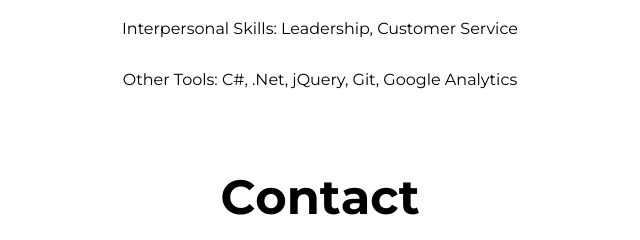
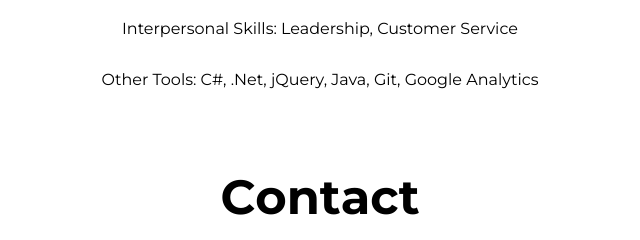
Before and after one commit to chjlarson/chjlarson.com, a Gatsby site: page / in a window 1280 px wide. Shown: the part 2503-2743 px from the top of the page, 320-960 px from the left. Built offline with nearby package versions, Linux system fonts and the light colour scheme; Gatsby itself is replaced by a stand-in of ours.

Commit message:
Update yourdata.js

```diff
--- a/src/yourdata.js
+++ b/src/yourdata.js
@@ -172,7 +172,7 @@ export default {
   promotionParaOne:
     "Interpersonal Skills: Leadership, Customer Service",
   promotionParaTwo:
-    "Other Tools: C#, .Net, jQuery, Git, Google Analytics",
+    "Other Tools: C#, .Net, jQuery, Java, Git, Google Analytics",
   // End Promotion Section -----------------
 
   //   Contact Section --------------
```
